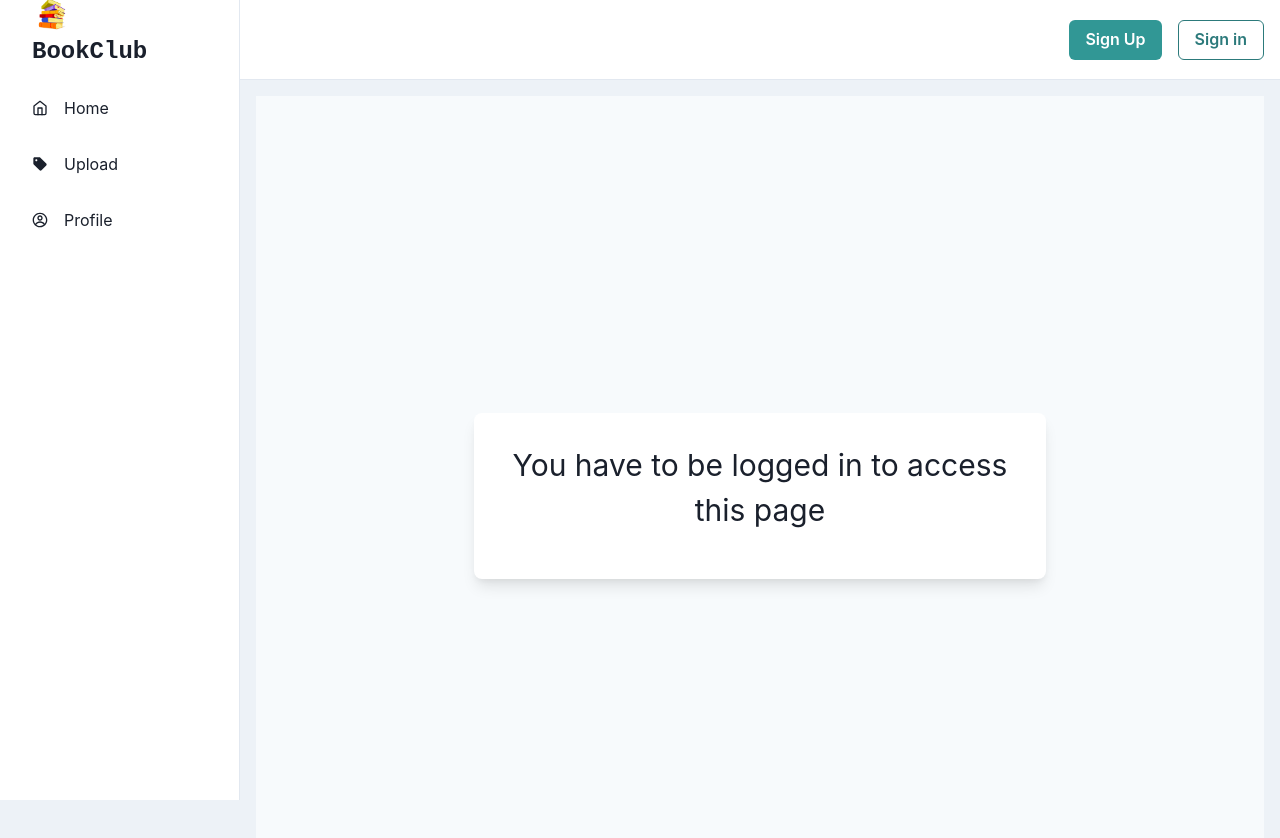
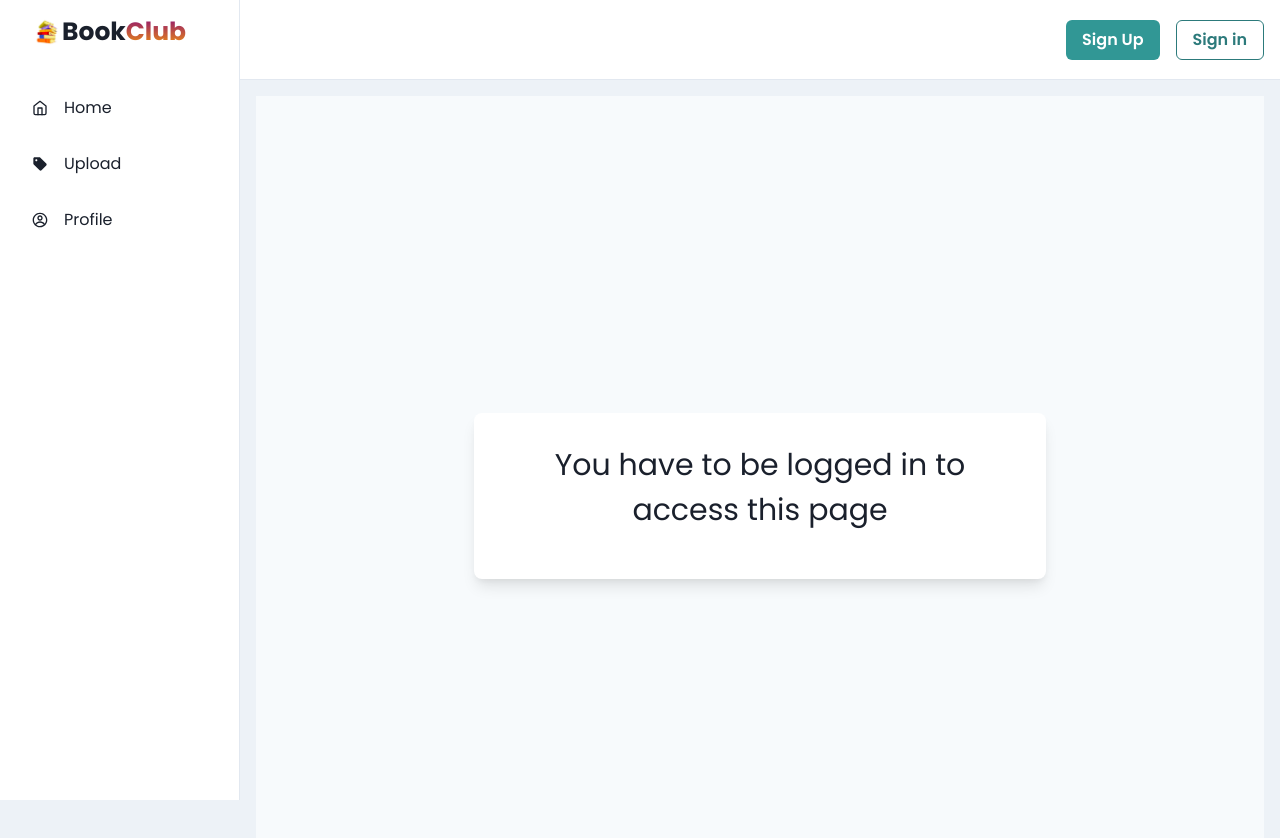
Before and after one commit to ritish099/BookClub, a React (Create React App) app in the folder client/: page /upload in a window 1280 px wide. Shown: the top 838 px of the page. Built offline with nearby package versions, Linux system fonts and the light colour scheme.

Commit message:
Logo fixed

```diff
--- a/client/src/components/Sidebar.js
+++ b/client/src/components/Sidebar.js
@@ -44,6 +44,7 @@ import verifySignIn from "../utils/verifySignIn";
 import getFromLocalStorage from "../utils/getFromLocalStorage";
 import userSignOut from "../utils/userSignOut";
 import userContext from "../context/userContext";
+import "../styles/navbar.css";
 
 interface LinkItemProps {
   name: string;
@@ -122,8 +123,8 @@ const SidebarContent = ({onClose, ...rest}: SidebarProps) => {
               className="image"
               src={process.env.PUBLIC_URL + "/BookClub.png"}
               alt="Book Club"
-              width="40"
-              height="40"
+              width="30"
+              height="30"
             ></img>
             Book<span>Club</span>
           </div>
@@ -224,8 +225,8 @@ const MobileNav = ({onOpen, ...rest}: MobileProps) => {
             className="image"
             src={process.env.PUBLIC_URL + "/BookClub.png"}
             alt="Book Club"
-            width="40"
-            height="40"
+            width="20"
+            height="20"
           ></img>
           Book<span>Club</span>
         </div>
--- a/client/src/styles/navbar.css
+++ b/client/src/styles/navbar.css
@@ -25,6 +25,7 @@
     font-weight: bold;
     margin-bottom: 10px 0;
     padding-right: 10px;
+    align-items: center;
 }
 
 .logo span {
```
Also changed, not shown: client/src/components/Navbar.js (+3 -4 lines).
